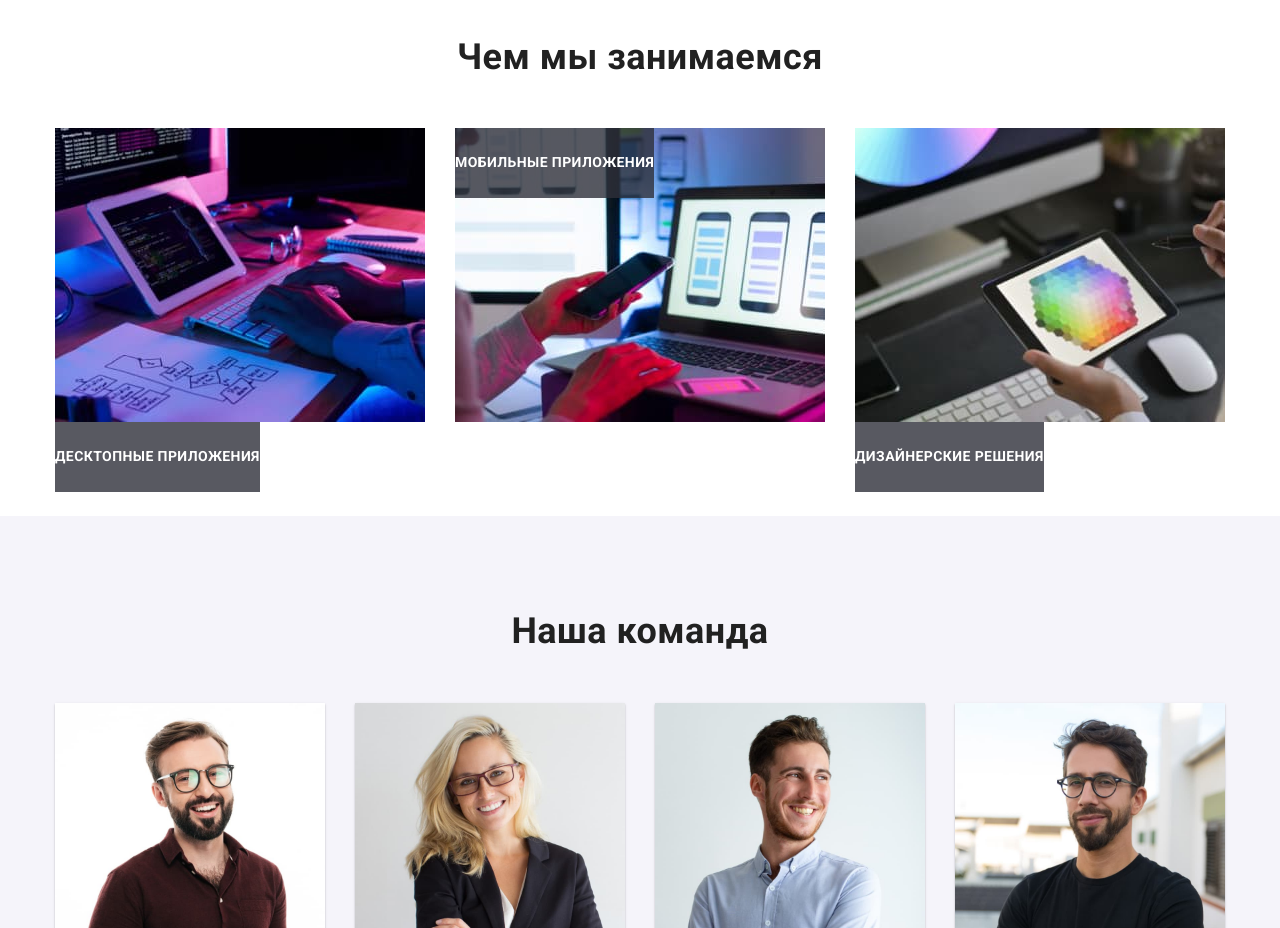
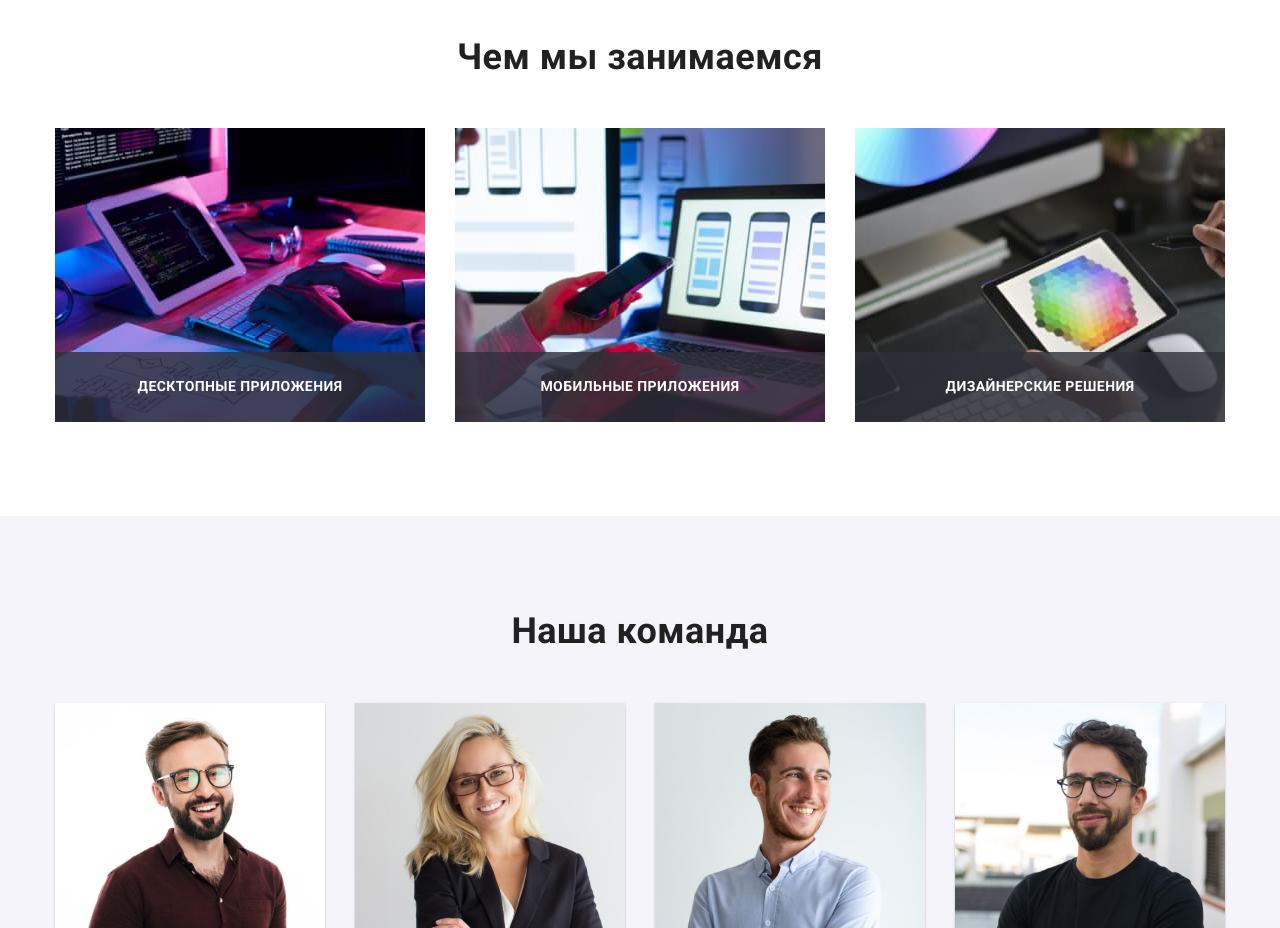
Before and after one commit to anyaShan/goit-markup-hw-05, a plain HTML site: page index.html in a window 1280 px wide. Shown: the part 1080-2008 px from the top of the page. Drawn offline with nearby package versions, Linux system fonts and the light colour scheme.

Commit message:
позиционирование features-2

```diff
--- a/css/styles.css
+++ b/css/styles.css
@@ -265,20 +265,19 @@ img {
   margin-right: 30px;
 }
 .features-item-thumb {
-  display: flex;
-  /* position: relative; */
+  position: relative;
 }
 .features-thumb {
   display: flex;
   position: absolute;
-  max-width: 370px;
+  bottom: 0;
+  min-width: 370px;
   height: 70px;
   justify-content: center;
   align-items: center;
   background-color: var(--bg-secondary-gradient);
 }
 .features-caption {
-  display: inline-block;
   color: var(--white-text-color);
 
   font-weight: 700;
--- a/index.html
+++ b/index.html
@@ -124,9 +124,16 @@
           <h2 class="features-title section-title">Чем мы занимаемся</h2>
           <ul class="features-list list">
             <li class="features-item">
-              <img src="./images/box-1.jpg" alt="Планшет с клавиатурой" width="370" height="294" />
-              <div class="features-thumb">
-                <h3 class="features-caption">Десктопные приложения</h3>
+              <div class="features-item-thumb">
+                <img
+                  src="./images/box-1.jpg"
+                  alt="Планшет с клавиатурой"
+                  width="370"
+                  height="294"
+                />
+                <div class="features-thumb">
+                  <h3 class="features-caption">Десктопные приложения</h3>
+                </div>
               </div>
             </li>
 
@@ -140,9 +147,16 @@
             </li>
 
             <li class="features-item">
-              <img src="./images/box-3.jpg" alt="Планшет с изображением" width="370" height="294" />
-              <div class="features-thumb">
-                <h3 class="features-caption">Дизайнерские решения</h3>
+              <div class="features-item-thumb">
+                <img
+                  src="./images/box-3.jpg"
+                  alt="Планшет с изображением"
+                  width="370"
+                  height="294"
+                />
+                <div class="features-thumb">
+                  <h3 class="features-caption">Дизайнерские решения</h3>
+                </div>
               </div>
             </li>
           </ul>
```
